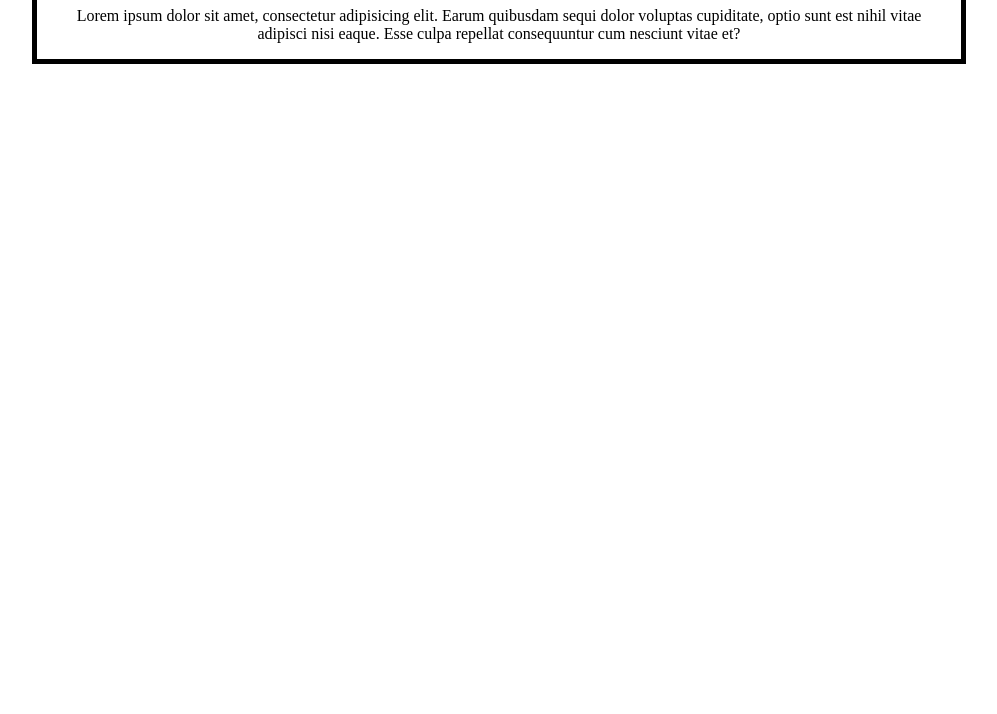
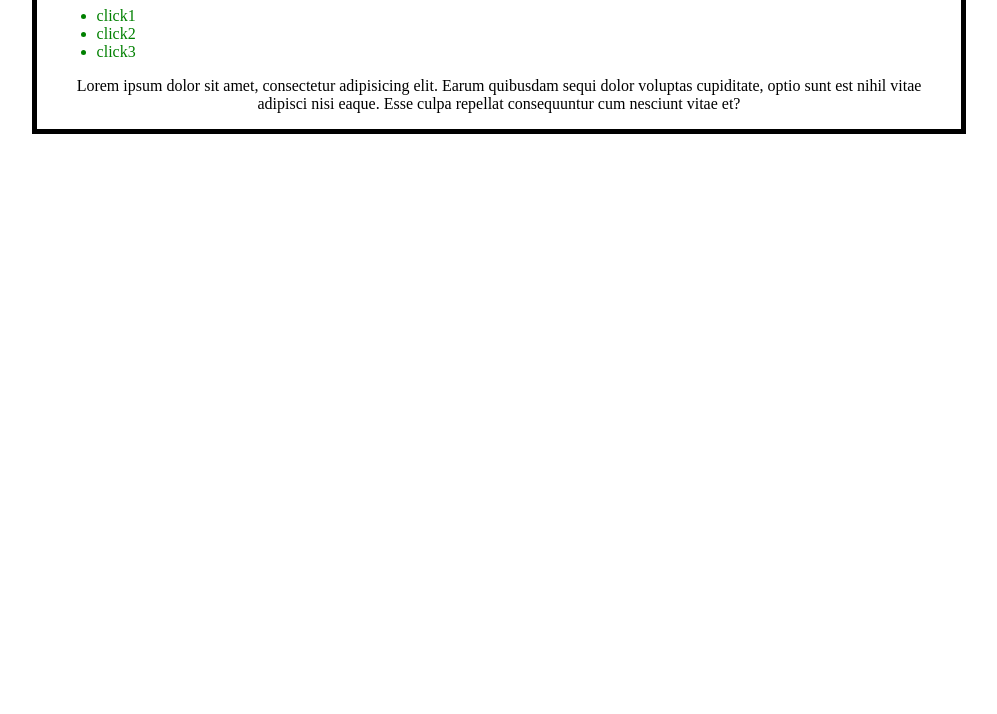
Before and after one commit to Jerson220493/curso-git, a plain HTML site: page index.html in a window 1280 px wide. Shown: the part 86-800 px from the top of the page, without its empty margins (141-1138 px from the left). Drawn offline with Linux system fonts and the light colour scheme.

Commit message:
Primeros ajustes

```diff
--- a/css/style.css
+++ b/css/style.css
@@ -5,3 +5,10 @@
   text-align: center;
   padding: 0 20px;
 }
+
+li {
+  padding-left: none;
+  color: green;
+  margin-left: 0;
+  text-align: left;
+}
--- a/index.html
+++ b/index.html
@@ -8,6 +8,15 @@
   <body>
     <div class="container">
       <h1>Mi avance en html</h1>
+      <div class="cabecera">
+        <nav>
+          <ul>
+            <li>click1</li>
+            <li>click2</li>
+            <li>click3</li>
+          </ul>
+        </nav>
+      </div>
       <div class="cuerpo">
         <p>
           Lorem ipsum dolor sit amet, consectetur adipisicing elit. Earum
```
